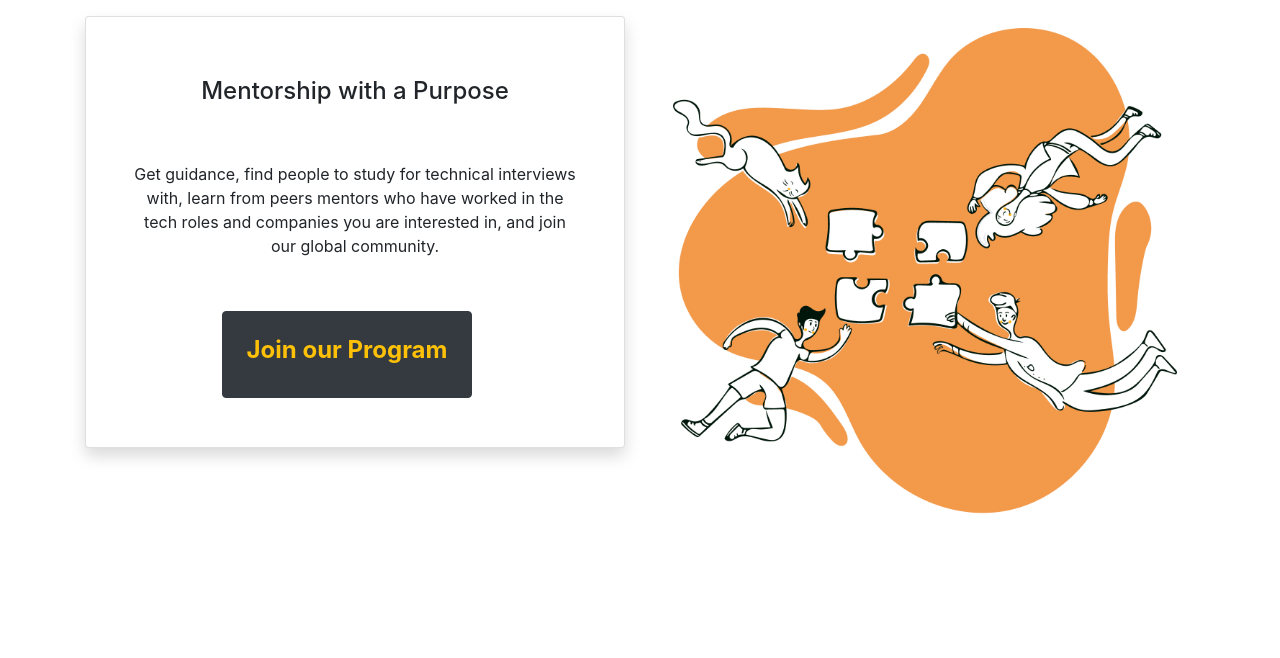
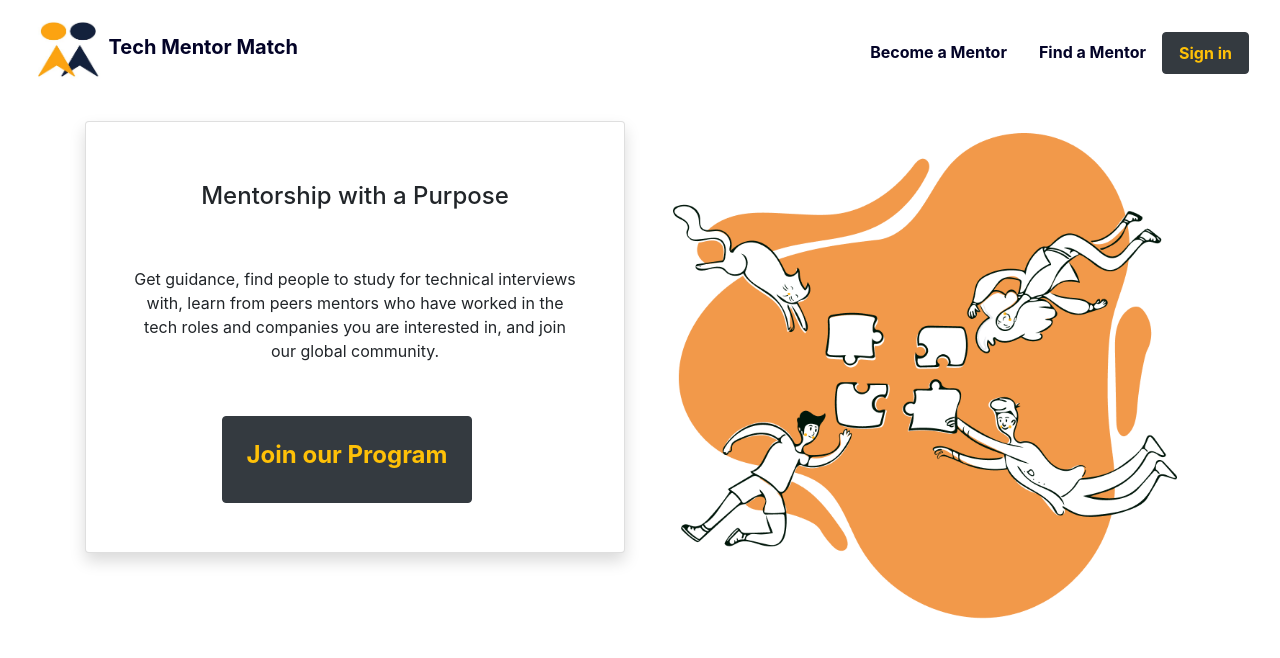
Before and after one commit to sehersarin/InternHacks2021, a React (Create React App) app: page / in a window 1280 px wide. Shown: the top 658 px of the page. Built offline with nearby package versions, Linux system fonts and the light colour scheme; no server answers.

Commit message:
Small updates to Body + SignUp pages

```diff
--- a/src/Components/Body.js
+++ b/src/Components/Body.js
@@ -1,7 +1,10 @@
 import team from "../Images/team.png";
+import MainHeader from './Header';
 
 const Body = () => {
   return (
+    <>
+    <MainHeader />
     <div>
       <div className="container">
         <div className="row">
@@ -34,6 +37,7 @@ const Body = () => {
         </div>
       </div>
     </div>
+    </>
   );
 };
 
--- a/src/Components/Log-in/SignUp.js
+++ b/src/Components/Log-in/SignUp.js
@@ -25,12 +25,12 @@ function SignUp() {
             return setError('Password cannot be empty')
         }
 
+        if(passwordRef.current.value !== passwordConfirmRef.current.value) {
+            return setError('Passwords do not match')
+        }
+
         if(passwordRef.current.value.length <= 6) {
             return setError('Password needs to be at least 6 characters')
-        }
-
-        if(passwordRef.current.value !== passwordConfirmRef.current.value) {
-            return setError('Passwords do not match')
         }
 
         try {
```
